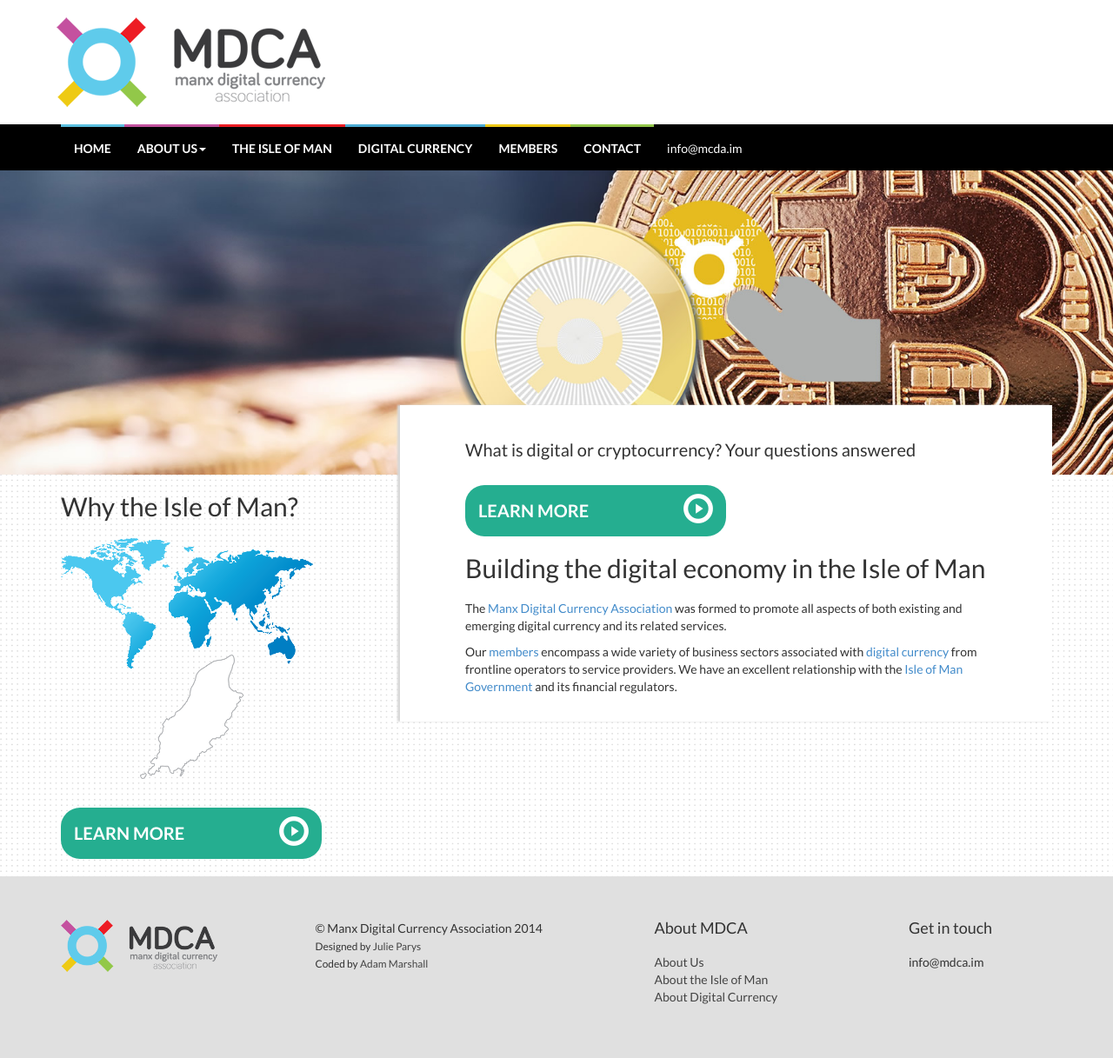
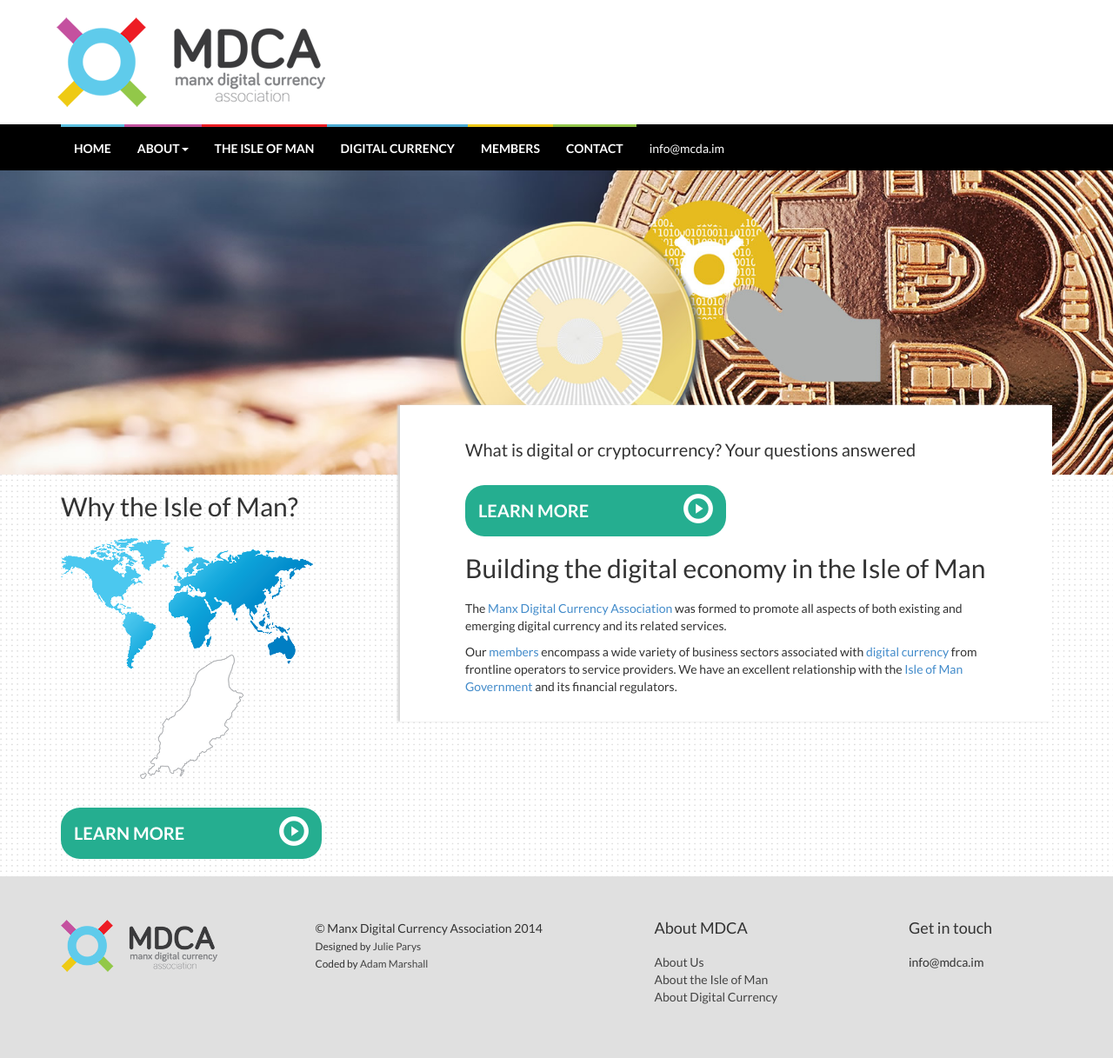
Before and after one commit to Julieparys/MDCA, a Jekyll site: the page built from src/index.md, in a window 1280 px wide. Shown: the whole page at 87% size. Built offline with Jekyll 4.4.1, drawn with Linux system fonts in a browser that asks for light colours; Markdown is read by kramdown in place of the engine named in the settings.

Commit message:
Tweak menu

```diff
--- a/src/_includes/header.html
+++ b/src/_includes/header.html
@@ -11,7 +11,7 @@
 			<ul class="nav navbar-nav">
 			  <li class="theme-cyan"><a href="/">Home</a></li>
 			  <li class="theme-magenta dropdown">
-				<a href="#" class="dropdown-toggle" data-toggle="dropdown">About Us<b class="caret"></b></a>
+				<a href="#" class="dropdown-toggle" data-toggle="dropdown">About<b class="caret"></b></a>
 				<ul class="dropdown-menu">
 					<li><a href="/about-us/">About Us</a></li>
 					<li><a href="/about-us/executive-committee/">Executive Committee</a></li>
```
